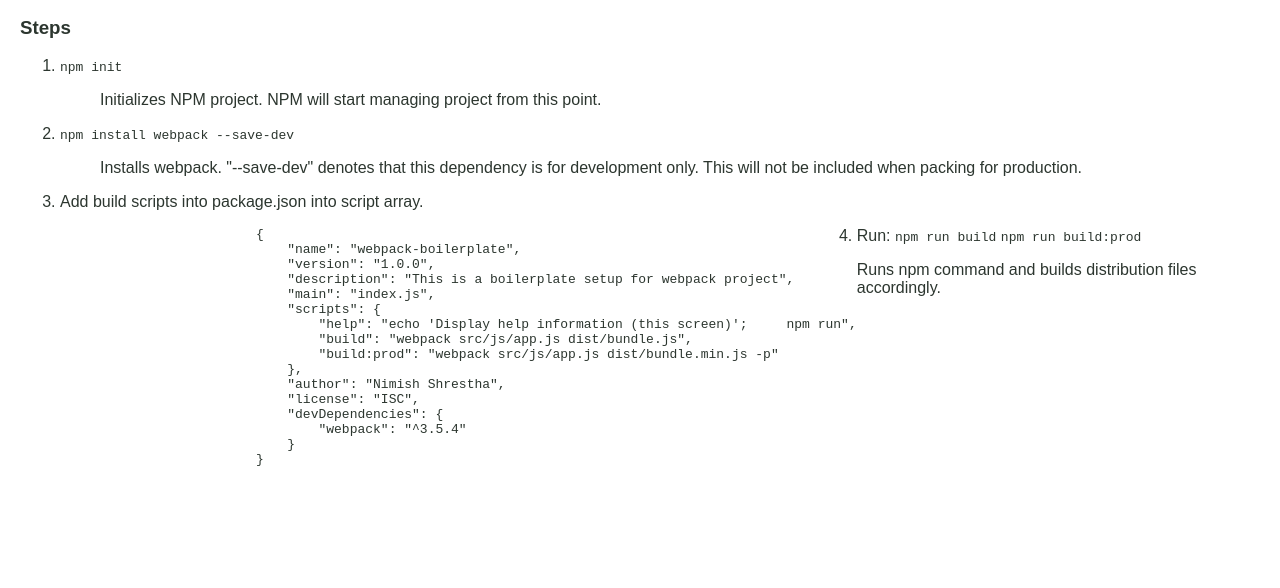
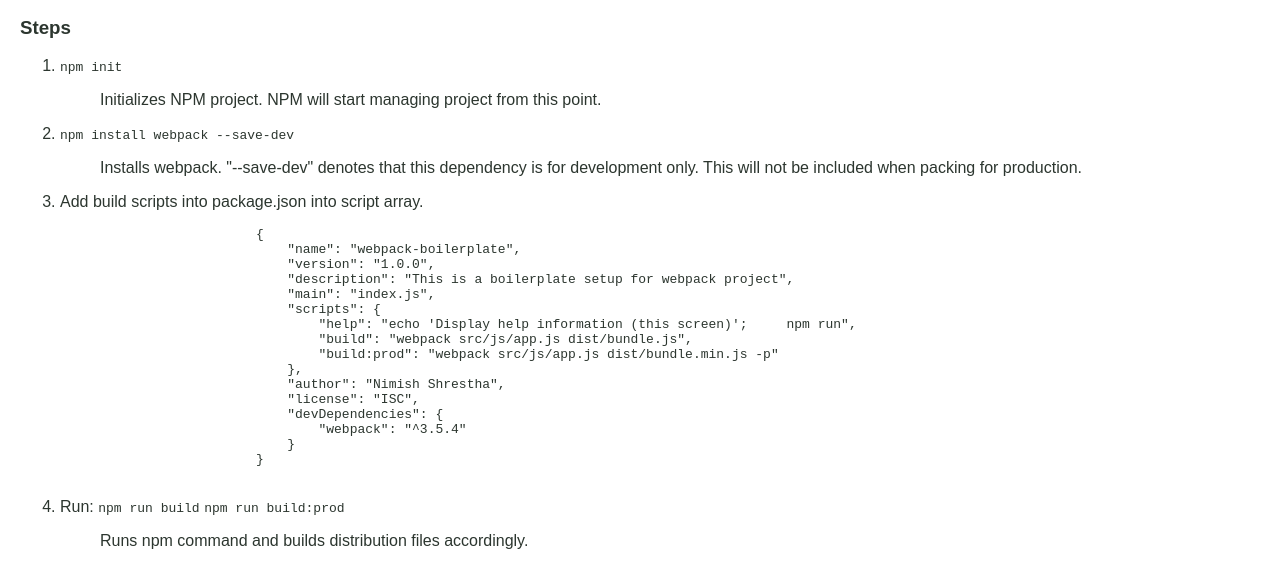
Before and after one commit to shresthanimish/webpack-boilerplate, a website built with webpack: page index.html in a window 1280 px wide. Shown: the part 120-708 px from the top of the page. Built offline with nearby package versions, Linux system fonts and the light colour scheme.

Commit message:
minor style update.

```diff
--- a/src/css/style.css
+++ b/src/css/style.css
@@ -1,3 +1,4 @@
+/*@import "https://maxcdn.bootstrapcdn.com/bootstrap/3.3.7/css/bootstrap.min.css";*/
 body{
     font-family: Arial, sans-serif;
     margin:0;
@@ -12,3 +13,11 @@
     text-align: left;
     float:left;
 }
+code{
+    clear:both;
+    overflow:hidden;
+}
+blockquote{
+    clear:both;
+    overflow:hidden;
+}
```
